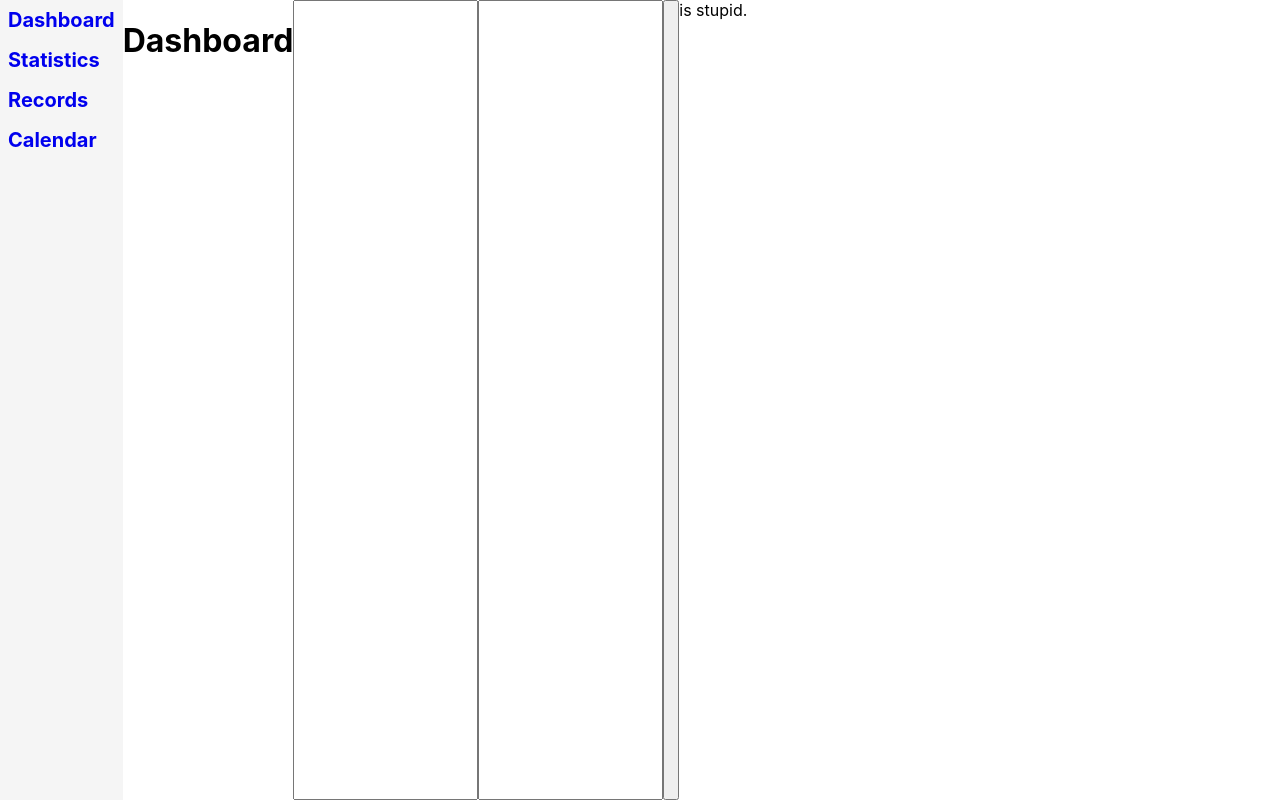
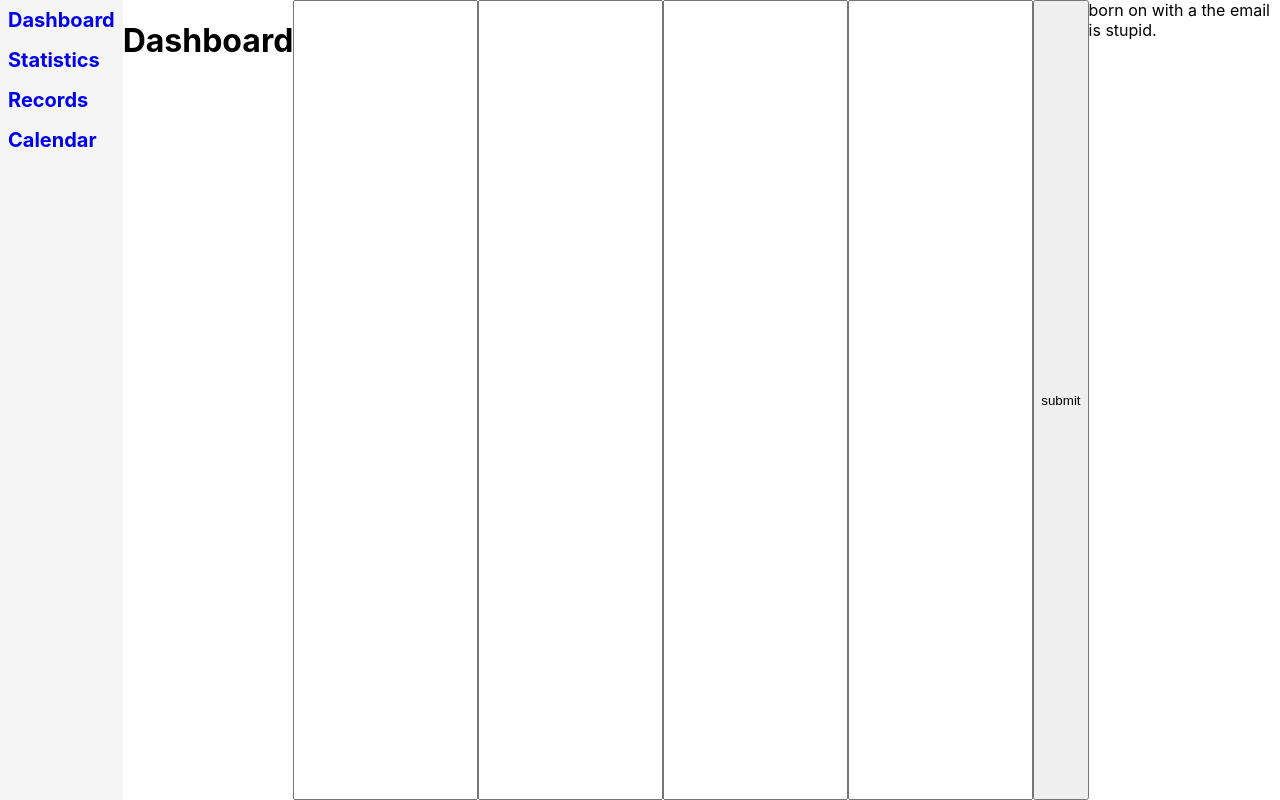
Before and after one commit to carangan/FitnessTracker, a React (Create React App) app: page / in a window 1280 px wide. Built offline with nearby package versions, Linux system fonts and the light colour scheme.

Commit message:
Add email and dob to database and dashboard

```diff
--- a/src/views/Dashboard.js
+++ b/src/views/Dashboard.js
@@ -5,15 +5,16 @@ const Dashboard = () => {
 
   const [firstName, setFirstName] = useState("");
   const [lastName, setLastName] = useState("");
+  const [dob, setDOB] = useState("");
+  const [email, setEmail] = useState("");
 
   const handleSubmit = () => {
     if (process.env.REACT_APP_AWS_KEY) {
       const body = {
-        headers: {
-          'Access-Control-Allow-Origin': '*',
-        },
         "firstName": firstName,
-        "lastName": lastName
+        "lastName": lastName,
+        "email": email,
+        "DOB": dob
       }
 
       axios.post(process.env.REACT_APP_AWS_KEY, body)
@@ -31,8 +32,10 @@ const Dashboard = () => {
       <h1>Dashboard</h1>
       <input value={firstName} onChange={(event) => setFirstName(event.target.value)}></input>
       <input value={lastName} onChange={(event) => setLastName(event.target.value)}></input>
-      <button onClick={() => handleSubmit ()}></button>
-      <div>{firstName} {lastName} is stupid.</div>
+      <input value={dob} onChange={(event) => setDOB(event.target.value)}></input>
+      <input value={email} onChange={(event) => setEmail(event.target.value)}></input>
+      <button onClick={() => handleSubmit ()}>submit</button>
+      <div>{firstName} {lastName} born on {dob} with a the email {email} is stupid.</div>
     </>
   )
 }
```
Also changed, not shown: 1 other file (tests, documents, lock files or other folders).
